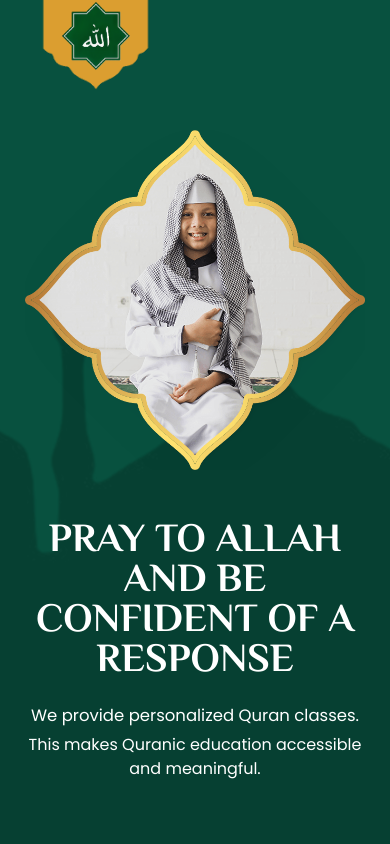
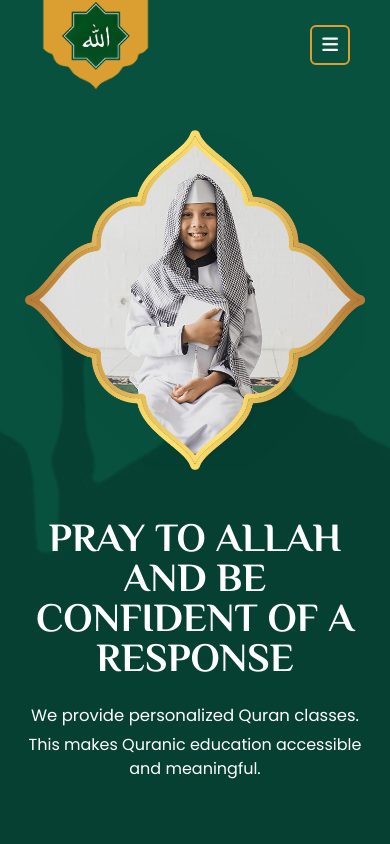
Before and after one commit to MusaZeshan-IT/virtual-quran-school, a React (Vite) app: page / in a window 390 px wide. Shown: the top 844 px of the page. Built offline with nearby package versions, Linux system fonts and the light colour scheme; no server answers; a web font is replaced by a local one.

Commit message:
Resolved the problem that menu icon not appearing in small screen sizes.

```diff
--- a/src/components/common/Navbar.jsx
+++ b/src/components/common/Navbar.jsx
@@ -55,7 +55,8 @@ const Navbar = ({ isAuthenticated, setIsAuthenticated }) => {
                     <Link><li className='hover:cursor-not-allowed'>Contact</li></Link>
                 </ul>
             </div>
-            <div className='items-center md:flex hidden'>
+            <div className='items-center flex'>
+                <div className='md:flex hidden'>
                     <Link to="/register">
                         <button className='lg:me-4 me-3 shadow-[5.5px_5.5px_1px_0_rgba(40,40,40,0.5)] text-lg font-poppins hover:shadow-none lg-custom:hover:px-8 hover:px-7 transition-all duration-500 ease-linear bg-[rgb(231,231,230)] text-black text-[17px] tracking-wide lg-custom:px-7 px-6 py-[10px] rounded-[34px]'>
                             Signup
@@ -83,6 +84,7 @@ const Navbar = ({ isAuthenticated, setIsAuthenticated }) => {
                             )}
                         </div>
                     )}
+                </div>
                 {/* Menu Icon for Small Screens */}
                 <button onClick={toggleSidebar} className='lg:hidden grid place-items-center border-2 border-[rgb(219,158,49)] w-10 h-10 rounded-md text-white text-lg ms-9'>
                     <i className='fa-solid fa-bars text-[18px]'></i>
```
Lines whose indentation alone changed are shown as unchanged.
